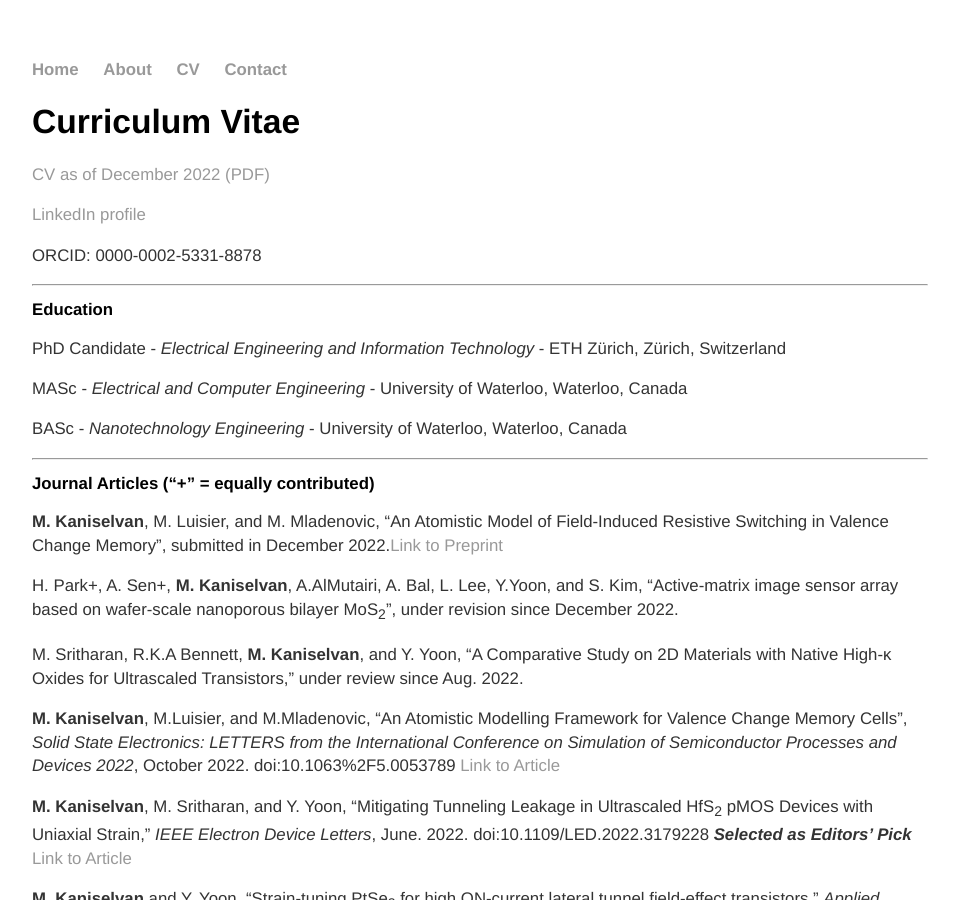
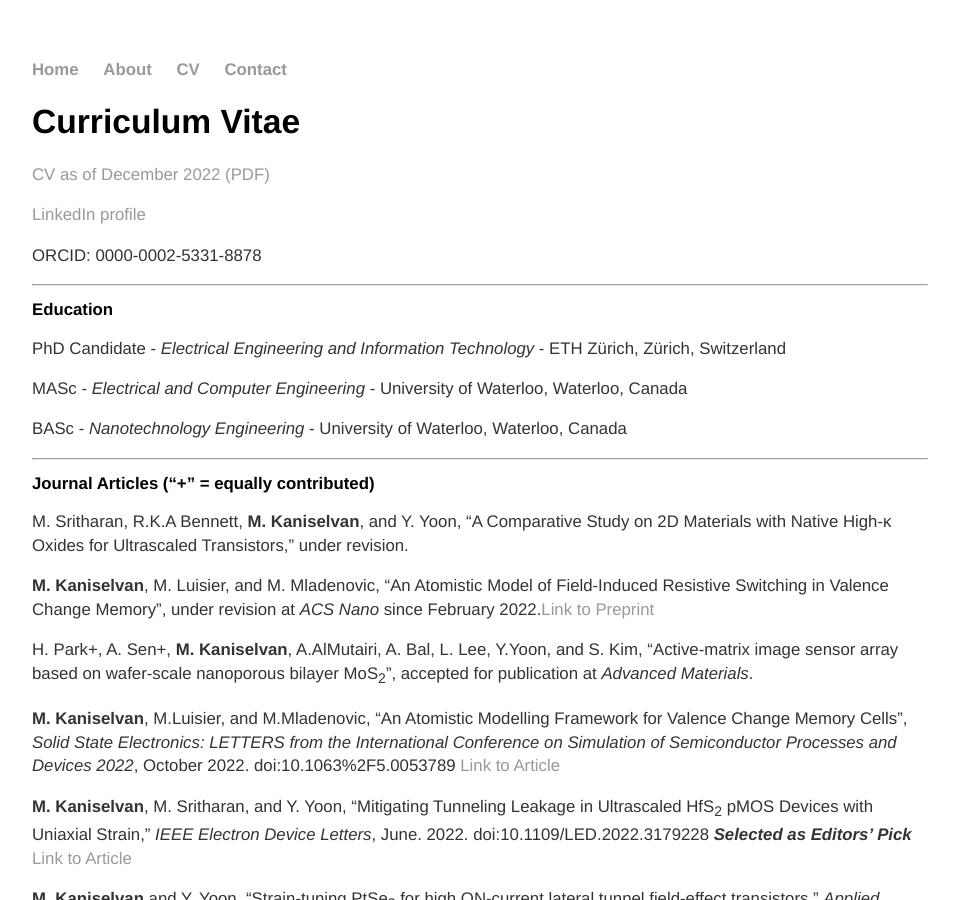
Before and after one commit to manasakani/manaskani.github.io, a Jekyll site: the page built from cv/index.md, in a window 1280 px wide and 900 px high. Shown: the whole window, without its empty margins (160-1119 px from the left). Built offline with Jekyll 4.4.1, drawn with Linux system fonts in a browser that asks for light colours.

Commit message:
Update index.md

```diff
--- a/cv/index.md
+++ b/cv/index.md
@@ -29,11 +29,11 @@ BASc - _Nanotechnology Engineering_ - University of Waterloo, Waterloo, Canada
 
 ## Journal Articles ("+" = equally contributed)
 
-**M. Kaniselvan**, M. Luisier, and M. Mladenovic, "An Atomistic Model of Field-Induced Resistive Switching in Valence Change Memory", submitted in December 2022.[Link to Preprint](https://arxiv.org/pdf/2212.14090.pdf)
+M. Sritharan, R.K.A Bennett, **M. Kaniselvan**, and Y. Yoon, “A Comparative Study on 2D Materials with Native High-κ Oxides for Ultrascaled Transistors,” under revision.
 
-H. Park+, A. Sen+, **M. Kaniselvan**, A.AlMutairi, A. Bal, L. Lee, Y.Yoon, and S. Kim, "Active-matrix image sensor array based on wafer-scale nanoporous bilayer MoS<sub>2</sub>", under revision since December 2022.
+**M. Kaniselvan**, M. Luisier, and M. Mladenovic, "An Atomistic Model of Field-Induced Resistive Switching in Valence Change Memory", under revision at _ACS Nano_ since February 2022.[Link to Preprint](https://arxiv.org/pdf/2212.14090.pdf)
 
-M. Sritharan, R.K.A Bennett, **M. Kaniselvan**, and Y. Yoon, “A Comparative Study on 2D Materials with Native High-κ Oxides for Ultrascaled Transistors,” under review since Aug. 2022.
+H. Park+, A. Sen+, **M. Kaniselvan**, A.AlMutairi, A. Bal, L. Lee, Y.Yoon, and S. Kim, "Active-matrix image sensor array based on wafer-scale nanoporous bilayer MoS<sub>2</sub>", accepted for publication at _Advanced Materials_.
 
 **M. Kaniselvan**, M.Luisier, and M.Mladenovic, "An Atomistic Modelling Framework for Valence Change Memory Cells", _Solid State Electronics: LETTERS from the International Conference on Simulation of Semiconductor Processes and Devices 2022_, October 2022. doi:10.1063%2F5.0053789 [Link to Article](https://www.sciencedirect.com/science/article/pii/S0038110122002775)
 
```
